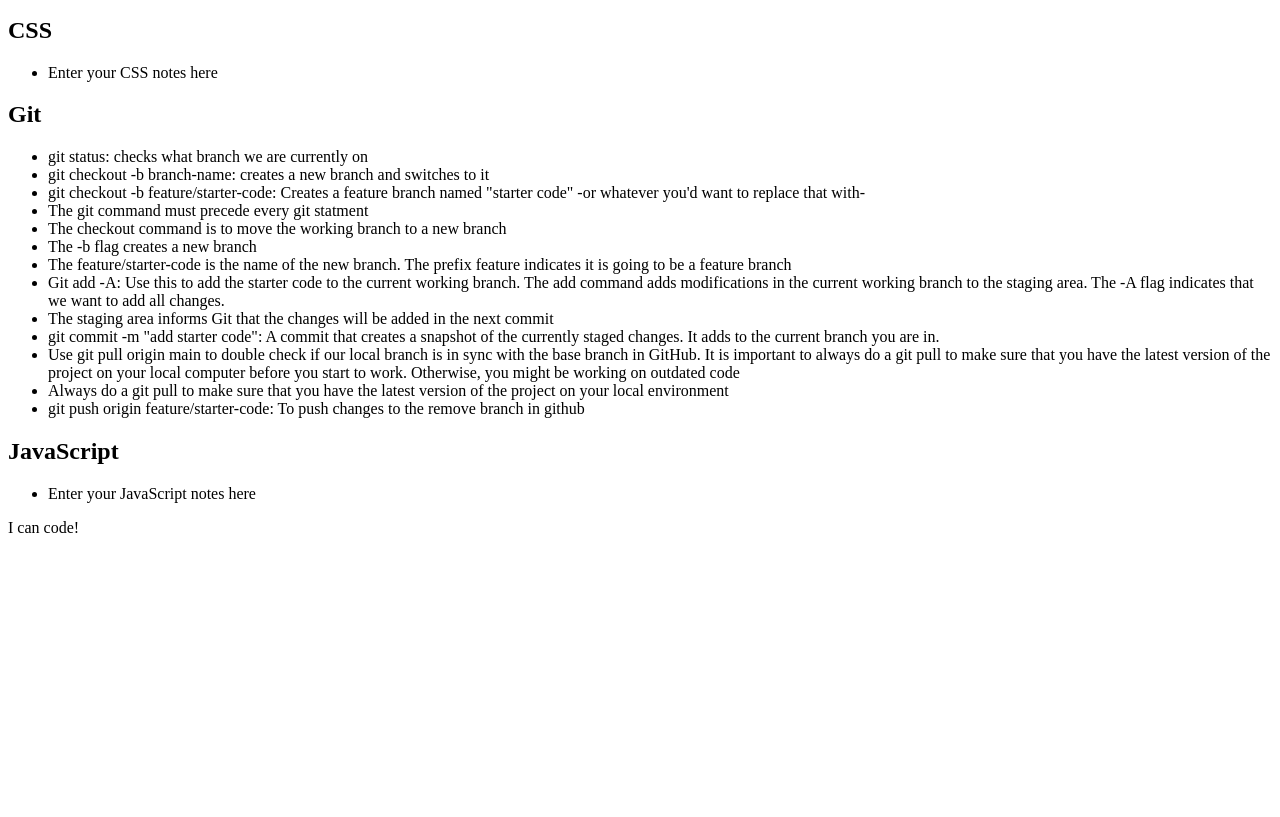
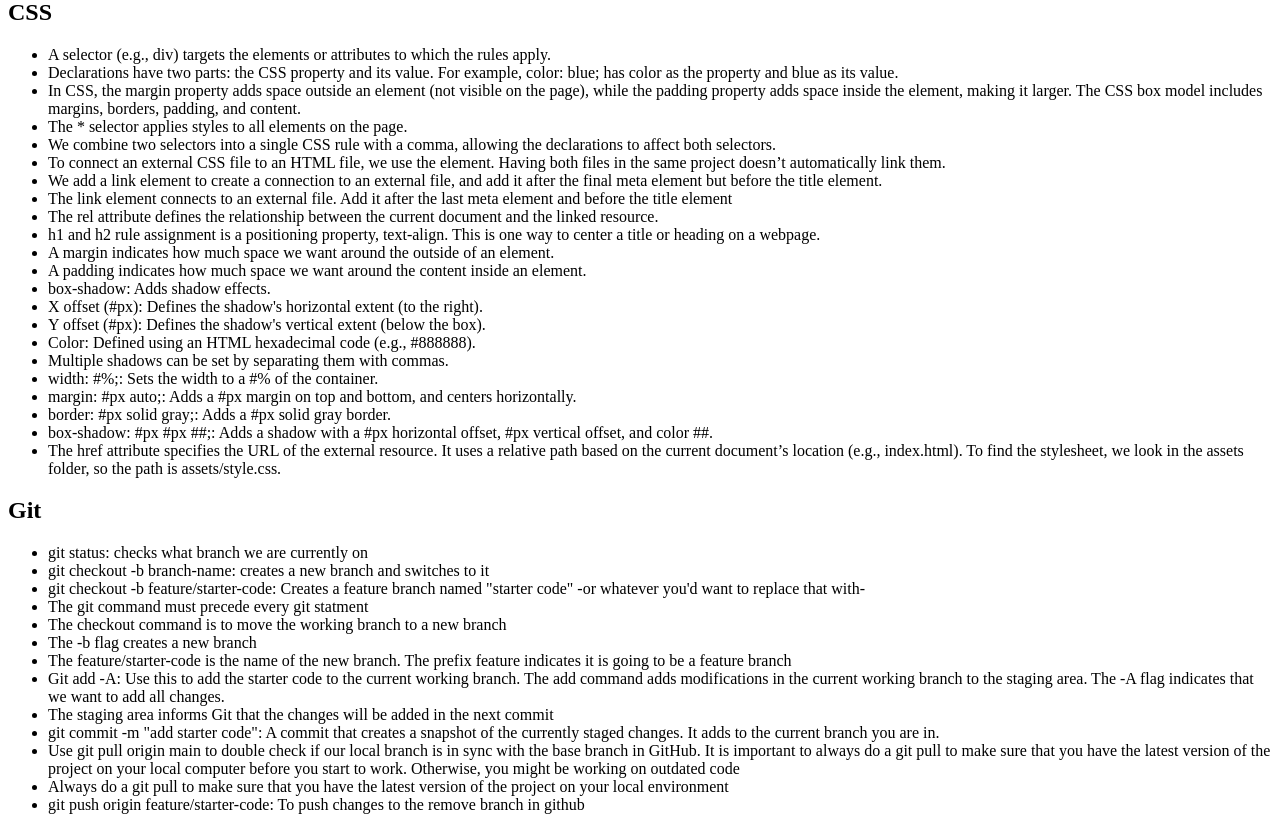
Before and after one commit to observingkas/prework-study-guide, a plain HTML site: page index.html in a window 1280 px wide. Shown: the part 1434-2251 px from the top of the page. Before the commit the page ends 1987 px from the top, so only its background shows below. Drawn offline with Linux system fonts and the light colour scheme.

Commit message:
fixing branch

```diff
--- a/index.html
+++ b/index.html
@@ -12,8 +12,8 @@
       <img src="./assets/bowtie-cat.png" alt="Profile image of cat wearing a bow tie." />
     </header>
     <main>
-      <section class="card" id="html-section">
-        class="card" id="html-section">
+      <section>
+        <section class="card" id="css-section">
         <h2>HTML</h2>
         <ul>
           <li>The head element contains information about the webpage.</li>
@@ -53,7 +53,28 @@
       <section class="card" id="css-section">
         <h2>CSS</h2>
         <ul>
-          <li>Enter your CSS notes here</li>
+              <li>A selector (e.g., div) targets the elements or attributes to which the rules apply.</li>
+          <li>Declarations have two parts: the CSS property and its value. For example, color: blue; has color as the property and blue as its value.</li>
+          <li>In CSS, the margin property adds space outside an element (not visible on the page), while the padding property adds space inside the element, making it larger. The CSS box model includes margins, borders, padding, and content.</li>
+          <li>The * selector applies styles to all elements on the page.</li>
+          <li>We combine two selectors into a single CSS rule with a comma, allowing the declarations to affect both selectors.</li>
+          <li>To connect an external CSS file to an HTML file, we use the <link> element. Having both files in the same project doesn’t automatically link them.</li>
+          <li>We add a link element to create a connection to an external file, and add it after the final meta element but before the title element.</li>
+          <li>The link element connects to an external file. Add it after the last meta element and before the title element </li>
+          <li>The rel attribute defines the relationship between the current document and the linked resource.</li>
+          <li> h1 and h2 rule assignment is a positioning property, text-align. This is one way to center a title or heading on a webpage.</li>
+          <li>A margin indicates how much space we want around the outside of an element.</li>
+          <li>A padding indicates how much space we want around the content inside an element.</li>
+          <li>box-shadow: Adds shadow effects.</li>
+          <li>X offset (#px): Defines the shadow's horizontal extent (to the right).</li>
+          <li>Y offset (#px): Defines the shadow's vertical extent (below the box).</li>
+          <li>Color: Defined using an HTML hexadecimal code (e.g., #888888).</li>
+          <li>Multiple shadows can be set by separating them with commas.</li>
+          <li>width: #%;: Sets the width to a #% of the container.</li>
+          <li>margin: #px auto;: Adds a #px margin on top and bottom, and centers horizontally.</li>
+          <li>border: #px solid gray;: Adds a #px solid gray border.</li>
+          <li>box-shadow: #px #px ##;: Adds a shadow with a #px horizontal offset, #px vertical offset, and color ##.</li>
+          <li>The href attribute specifies the URL of the external resource. It uses a relative path based on the current document’s location (e.g., index.html). To find the stylesheet, we look in the assets folder, so the path is assets/style.css.</li>
         </ul>
       </section>
 
@@ -85,6 +106,8 @@
     <ul>
       <li>Enter your JavaScript notes here</li>
     </ul>
+    </section>
+    </main>
     <footer>
       <p>I can code!</p>
     </footer>
```
